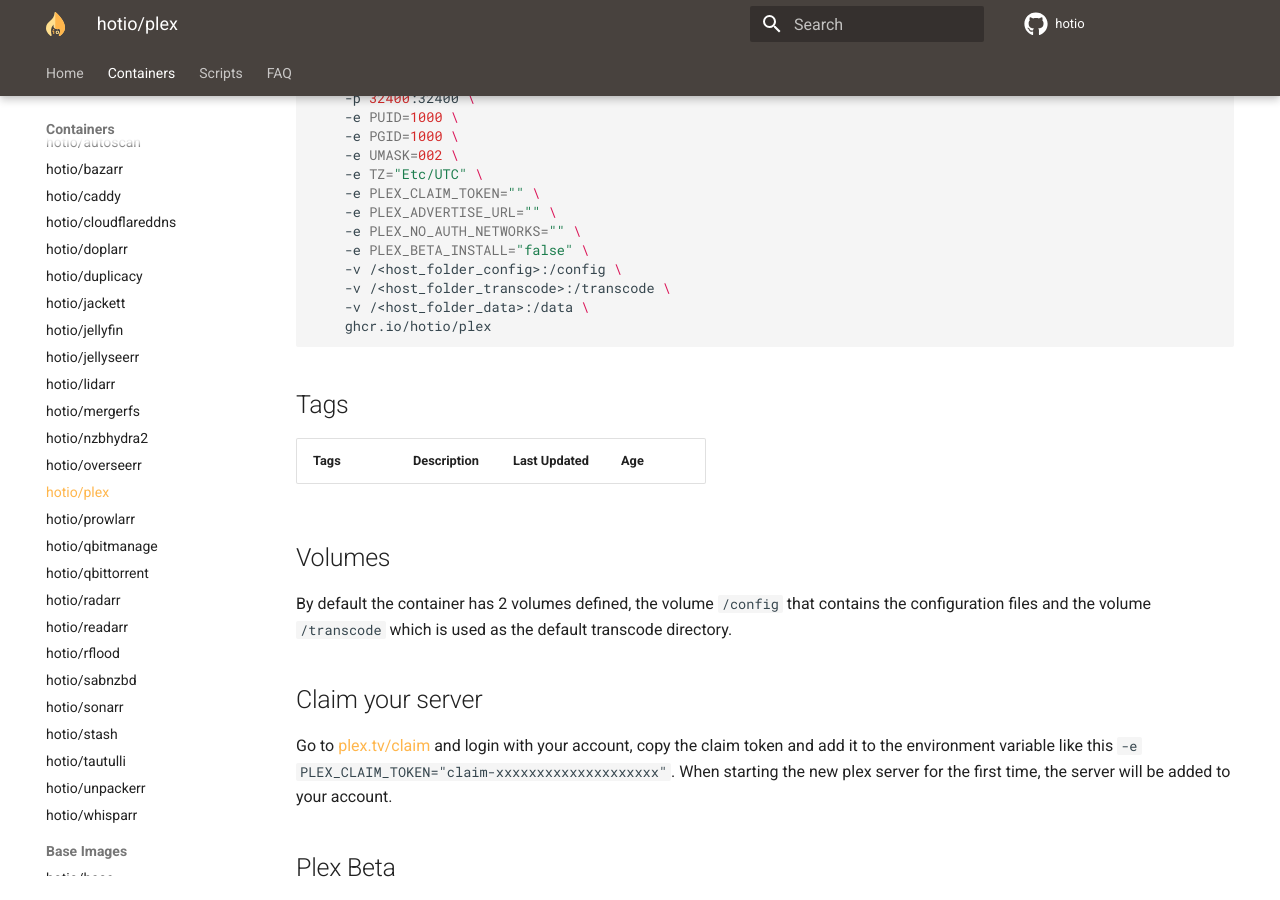
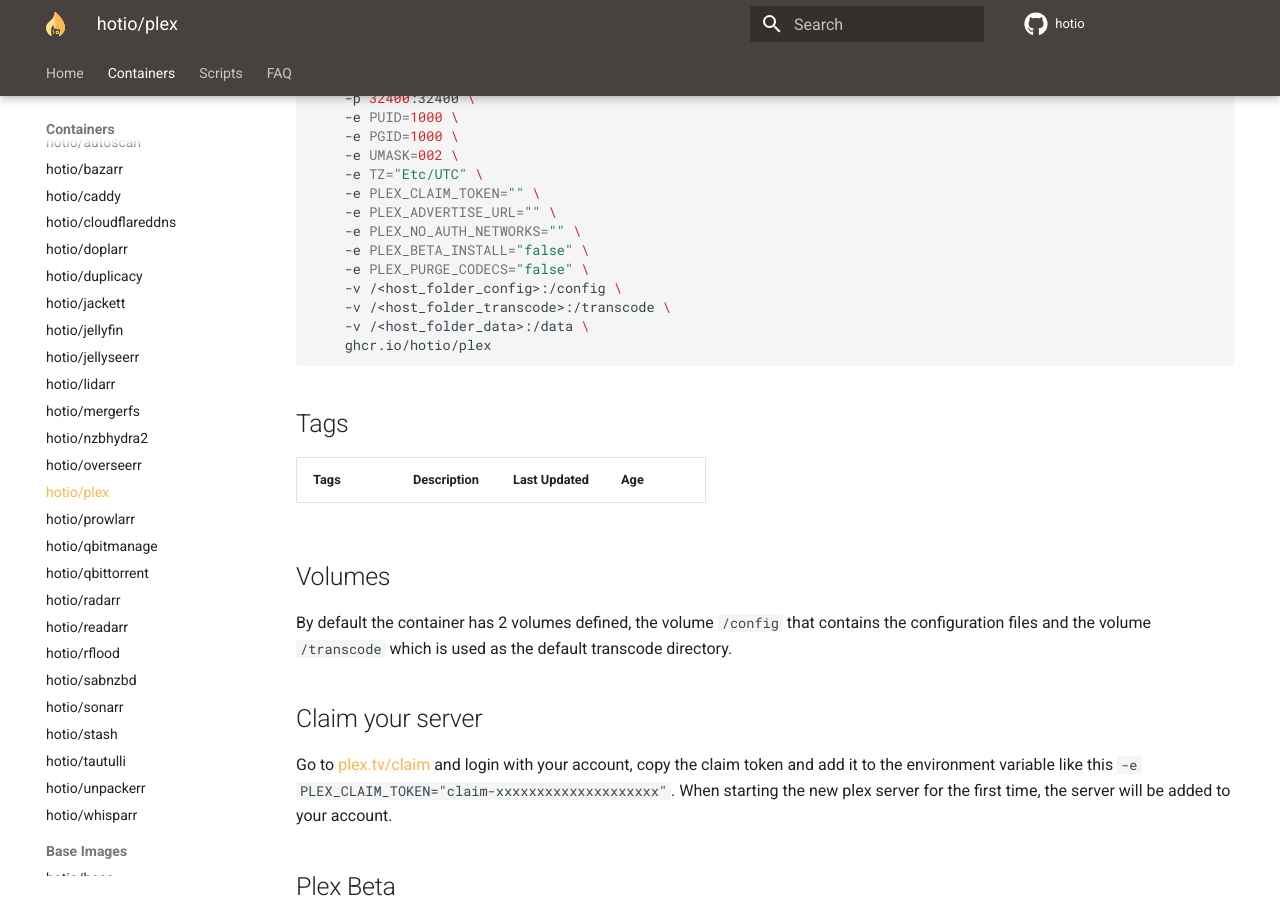
Before and after one commit to hotio/website, an MkDocs documentation site: the page built from docs/containers/plex.md, in a window 1280 px wide and 900 px high, scrolled down 494 px. Built offline with MkDocs 1.6.1 and Material for MkDocs 9.7.7, drawn with Linux system fonts in a browser that asks for light colours.

Commit message:
add info about PLEX_PURGE_CODECS

```diff
--- a/docs/containers/plex.md
+++ b/docs/containers/plex.md
@@ -21,6 +21,7 @@
         -e PLEX_ADVERTISE_URL="" \
         -e PLEX_NO_AUTH_NETWORKS="" \
         -e PLEX_BETA_INSTALL="false" \
+        -e PLEX_PURGE_CODECS="false" \
         -v /<host_folder_config>:/config \
         -v /<host_folder_transcode>:/transcode \
         -v /<host_folder_data>:/data \
@@ -47,6 +48,7 @@
           - PLEX_ADVERTISE_URL
           - PLEX_NO_AUTH_NETWORKS
           - PLEX_BETA_INSTALL=false
+          - PLEX_PURGE_CODECS=false
         volumes:
           - /<host_folder_config>:/config
           - /<host_folder_transcode>:/transcode
```
